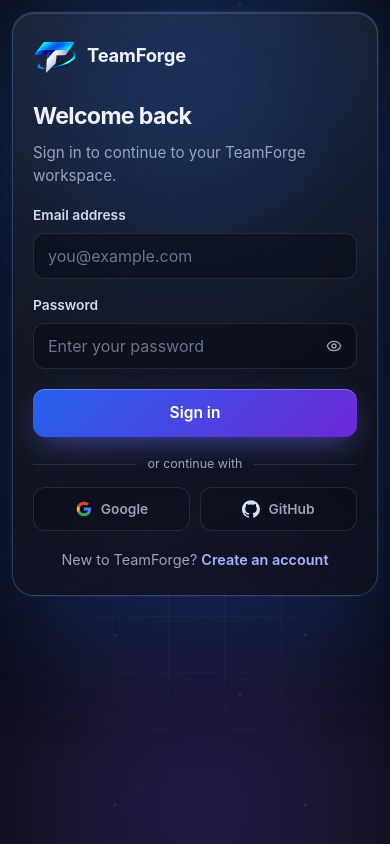
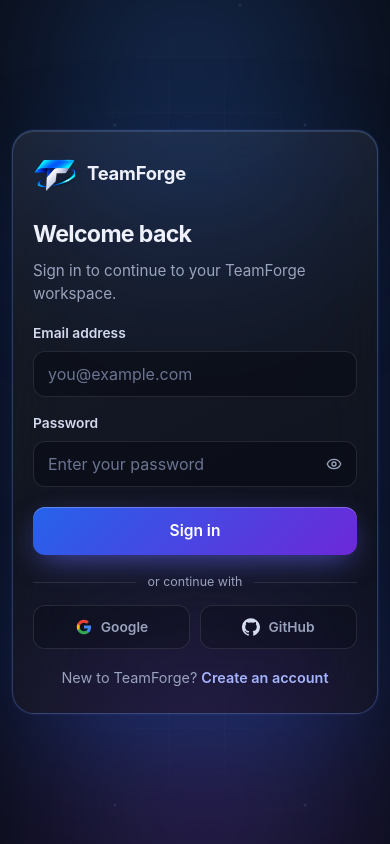
Before and after one commit to LPK98/TeamForge, a React (Vite) app in the folder teamforge-web/: page /login in a window 390 px wide. Built offline with nearby package versions, Linux system fonts and the light colour scheme; no server answers.

Commit message:
fix: adjust alignment and overflow properties for mobile view in Auth.css

```diff
--- a/teamforge-web/src/pages/Auth.css
+++ b/teamforge-web/src/pages/Auth.css
@@ -353,7 +353,12 @@
   .tf-auth-form-panel { padding: 28px; }
 }
 @media (max-width: 520px) {
-  .tf-auth-page { align-items: start; padding: 12px; }
+  .tf-auth-page {
+    align-items: center;
+    padding: 12px;
+    overflow-x: hidden;
+    overflow-y: auto;
+  }
   .tf-auth-shell { border-radius: 22px; }
   .tf-auth-intro { padding: 22px 20px 0; }
   .tf-auth-form-panel { gap: 18px; padding: 20px; }
```
